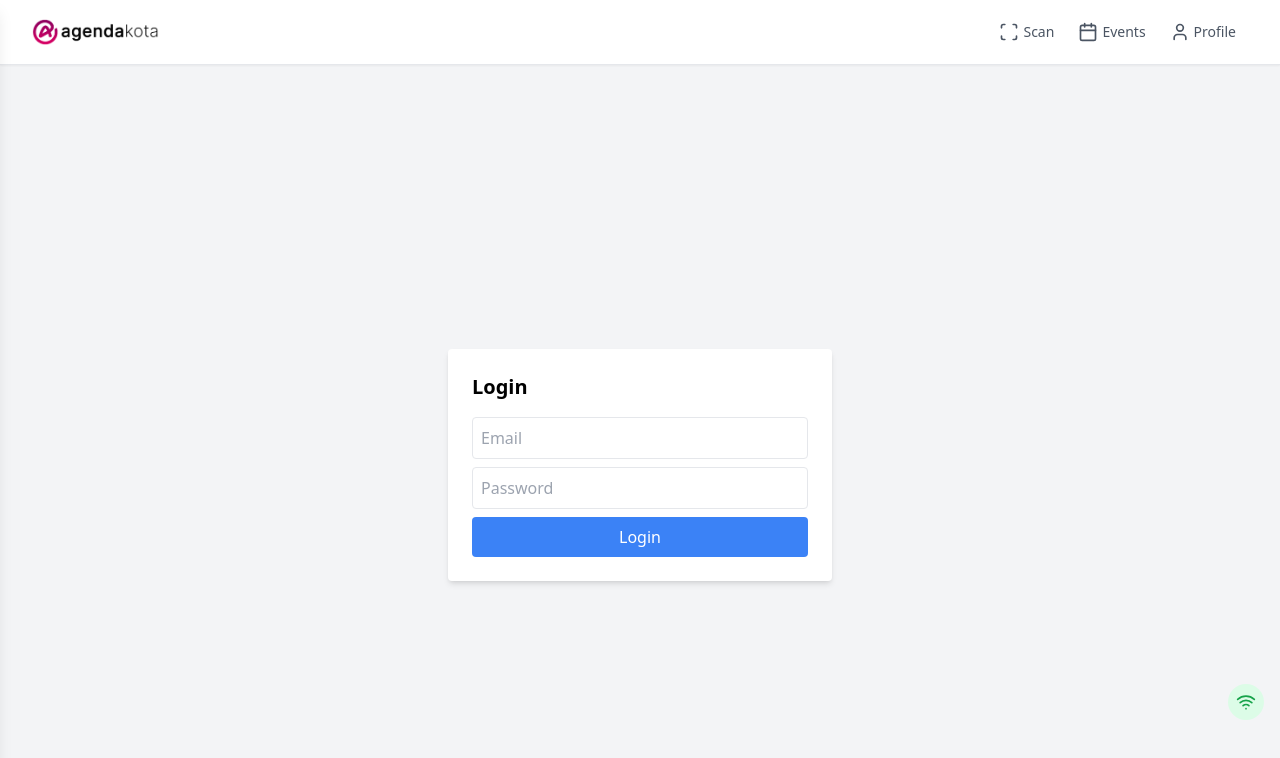
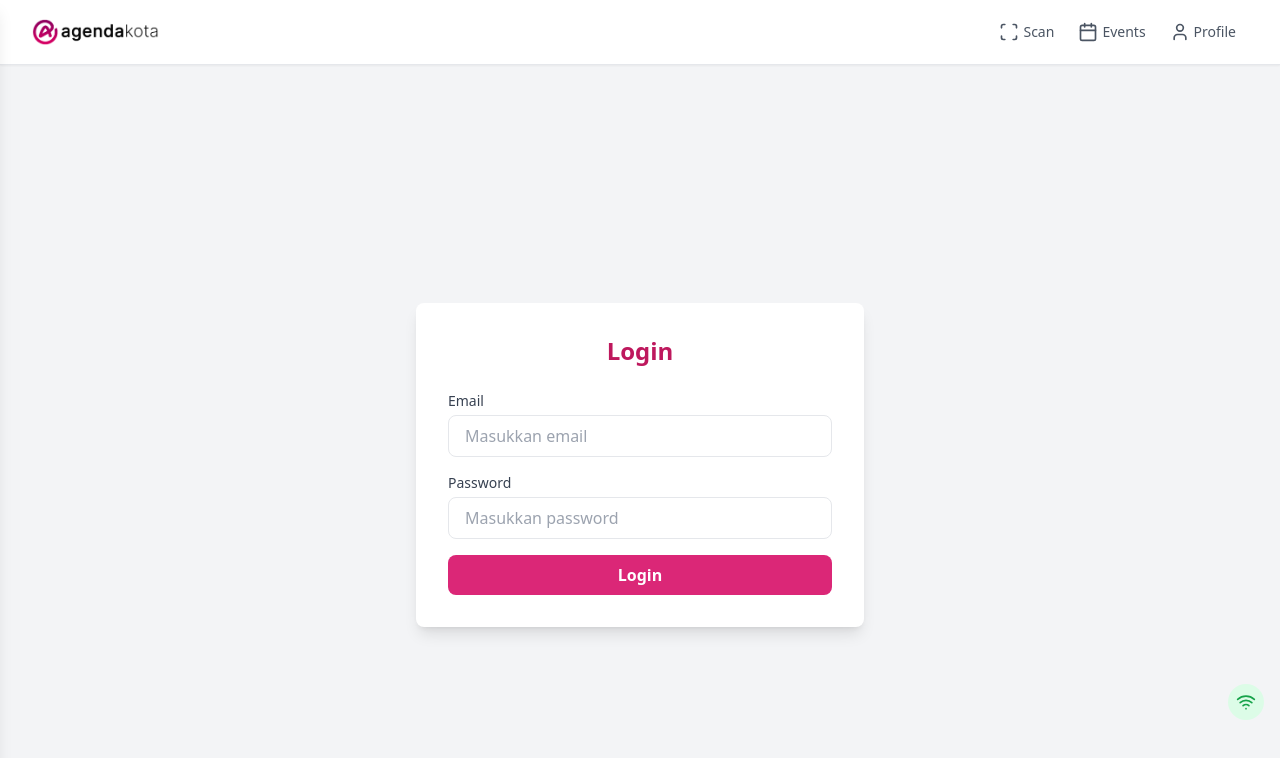
Before and after one commit to daamleon/FE-qr-checkin-pwa, a React (Vite) app: page /login in a window 1280 px wide. Shown: the top 758 px of the page. Built offline with nearby package versions, Linux system fonts and the light colour scheme; no server answers.

Commit message:
update db

```diff
--- a/src/pages/EventPage.tsx
+++ b/src/pages/EventPage.tsx
@@ -3,6 +3,7 @@ import { useEffect, useState, useContext } from "react";
 import { AuthContext } from "../context/AuthContext";
 import EventCard from "../components/event/EventCard";
 import { ChevronDown } from "lucide-react";
+import { BiCalendarEvent } from "react-icons/bi";
 import API_BASE_URL from "../services/api";
 
 interface Event {
@@ -27,7 +28,11 @@ const EventPage = () => {
   const authContext = useContext(AuthContext);
 
   if (!authContext || !authContext.user) {
-    return <p>Anda harus login untuk melihat halaman ini.</p>;
+    return (
+      <p className="text-center text-red-500">
+        Anda harus login untuk melihat halaman ini.
+      </p>
+    );
   }
 
   const { user } = authContext;
@@ -41,7 +46,7 @@ const EventPage = () => {
         const response = await fetch(`${API_BASE_URL}/organizers`);
         const data: Organizer[] = await response.json();
 
-        // Ambil hanya organizer yang dimiliki oleh user
+        // Ambil hanya organizer yang dimiliki user
         const userOrganizers = data.filter((org) =>
           user.organizerIds.includes(org.id)
         );
@@ -53,6 +58,7 @@ const EventPage = () => {
 
     const fetchEvents = async () => {
       try {
+        if (!user.organizerIds.length) return;
         const response = await fetch(
           `${API_BASE_URL}/organizers/${organizerKey}`
         );
@@ -85,8 +91,32 @@ const EventPage = () => {
       </div>
     );
 
+  if (!user.organizerIds.length) {
+    return (
+      <div className="flex justify-center items-center min-h-screen text-center p-6">
+        <p className="text-lg font-semibold text-gray-600">
+          Anda belum memiliki organizer. Buat organizer di{" "}
+          <a
+            href="https://agendakota.id"
+            target="_blank"
+            rel="noopener noreferrer"
+            className="text-pink-600 font-semibold hover:underline"
+          >
+            agendakota.id
+          </a>
+        </p>
+      </div>
+    );
+  }
+
   return (
-    <div className="mb-12 max-w-3xl mx-auto p-6 min-h-screen overflow-auto">
+    <div className="mb-12 max-w-3xl mx-auto px-4 pb-6 min-h-screen overflow-auto">
+      {/* Header dengan Ikon */}
+      <div className="flex items-center gap-2 text-gray-700 mt-4 mb-2">
+        <BiCalendarEvent className="text-pink-700" size={24} />
+        <h1 className="font-bold text-xl text-black">Events</h1>
+      </div>
+
       {/* Dropdown Pilihan Organizer */}
       <div className="relative mb-4">
         <label
@@ -98,7 +128,7 @@ const EventPage = () => {
         <div className="relative">
           <select
             id="organizer-select"
-            className="appearance-none w-full bg-white border border-gray-300 text-gray-700 py-3 px-4 pr-10 rounded-lg focus:outline-none focus:ring-2 focus:ring-blue-400"
+            className="appearance-none w-full bg-white border border-gray-300 text-gray-700 py-3 px-4 pr-10 rounded-lg focus:outline-none focus:ring-2 focus:ring-pink-500"
             value={organizerKey}
             onChange={handleOrganizerChange}
           >
@@ -111,10 +141,6 @@ const EventPage = () => {
           <ChevronDown className="absolute right-4 top-1/2 transform -translate-y-1/2 text-gray-500" />
         </div>
       </div>
-
-      <h2 className="text-xl font-semibold mb-4">
-        Event oleh {organizers.find((org) => org.id === organizerKey)?.name}
-      </h2>
 
       {events.length > 0 ? (
         events.map((event) => (
@@ -134,7 +160,9 @@ const EventPage = () => {
           </div>
         ))
       ) : (
-        <p className="text-gray-500">Tidak ada event untuk organizer ini.</p>
+        <p className="text-gray-600 text-center">
+          Tidak ada event untuk organizer ini.
+        </p>
       )}
     </div>
   );
--- a/src/pages/LoginPage.tsx
+++ b/src/pages/LoginPage.tsx
@@ -5,57 +5,79 @@ import { useNavigate } from "react-router-dom";
 const LoginPage = () => {
   const [email, setEmail] = useState("");
   const [password, setPassword] = useState("");
-  const [errorMessage, setErrorMessage] = useState<string | null>(null); // ✅ Tambahkan state untuk error
+  const [errorMessage, setErrorMessage] = useState<string | null>(null);
   const authContext = useContext(AuthContext);
   const navigate = useNavigate();
 
   if (!authContext) {
-    return <p>Error: AuthContext is not available</p>;
+    return (
+      <p className="text-center text-red-500">
+        Error: AuthContext is not available
+      </p>
+    );
   }
 
   const { login } = authContext;
 
   const handleLogin = async (e: React.FormEvent) => {
     e.preventDefault();
-    setErrorMessage(null); // Reset error setiap kali mencoba login
+    setErrorMessage(null);
 
     try {
       await login(email, password);
       navigate("/profile");
     } catch (error) {
-      // ✅ Perbaiki error handling
       if (error instanceof Error) {
-        setErrorMessage(error.message); // Ambil pesan error jika ada
+        setErrorMessage(error.message);
       } else {
-        setErrorMessage("Login failed. Please try again.");
+        setErrorMessage("Login gagal. Silakan coba lagi.");
       }
     }
   };
 
   return (
-    <div className="flex items-center justify-center h-screen">
-      <div className="bg-white p-6 rounded shadow-md w-96">
-        <h2 className="text-xl font-bold mb-4">Login</h2>
-        {errorMessage && <p className="text-red-500">{errorMessage}</p>}{" "}
-        {/* ✅ Tampilkan error */}
-        <form onSubmit={handleLogin}>
+    <div className="flex items-center justify-center h-screen bg-gray-100">
+      <div className="bg-white p-8 rounded-lg shadow-lg w-full max-w-md">
+        <h2 className="text-2xl font-bold text-pink-700 text-center mb-6">
+          Login
+        </h2>
+
+        {errorMessage && (
+          <p className="text-red-500 text-sm text-center bg-red-100 py-2 px-4 rounded mb-4">
+            {errorMessage}
+          </p>
+        )}
+
+        <form onSubmit={handleLogin} className="space-y-4">
+          <div>
+            <label className="block text-gray-700 text-sm font-medium mb-1">
+              Email
+            </label>
             <input
               type="email"
-            placeholder="Email"
+              placeholder="Masukkan email"
               value={email}
               onChange={(e) => setEmail(e.target.value)}
-            className="w-full p-2 border rounded mb-2"
+              className="w-full px-4 py-2 border rounded-lg focus:outline-none focus:ring-2 focus:ring-pink-500"
             />
+          </div>
+
+          <div>
+            <label className="block text-gray-700 text-sm font-medium mb-1">
+              Password
+            </label>
             <input
               type="password"
-            placeholder="Password"
+              placeholder="Masukkan password"
               value={password}
               onChange={(e) => setPassword(e.target.value)}
-            className="w-full p-2 border rounded mb-2"
+              className="w-full px-4 py-2 border rounded-lg focus:outline-none focus:ring-2 focus:ring-pink-500"
             />
+          </div>
+
           <button
             type="submit"
-            className="w-full bg-blue-500 text-white p-2 rounded"
+            className="w-full bg-pink-600 hover:bg-pink-700 text-white font-semibold py-2 rounded-lg transition duration-200"
           >
             Login
           </button>
--- a/src/pages/ProfilPage.tsx
+++ b/src/pages/ProfilPage.tsx
@@ -7,6 +7,7 @@ import API_BASE_URL from "../services/api";
 interface Organizer {
   id: number;
   name: string;
+  category: string; // ✅ Tambahkan kategori organizer
 }
 
 const ProfilePage = () => {
@@ -14,7 +15,11 @@ const ProfilePage = () => {
   const authContext = useContext(AuthContext);
 
   if (!authContext || !authContext.user) {
-    return <p>Anda harus login untuk melihat halaman ini.</p>;
+    return (
+      <p className="text-center text-red-500">
+        Anda harus login untuk melihat halaman ini.
+      </p>
+    );
   }
 
   const { user, logout } = authContext;
@@ -43,12 +48,6 @@ const ProfilePage = () => {
     navigate(`/organizer/${organizerId}/events`);
   };
 
-  // const handleLogout = () => {
-  //   localStorage.removeItem("token");
-  //   localStorage.removeItem("user");
-  //   navigate("/login", { replace: true });
-  // };
-
   return (
     <div className="w-full place-items-center">
       <div className="mx-auto p-6 pb-12 bg-white shadow-md h-screen max-w-2xl">
@@ -66,14 +65,12 @@ const ProfilePage = () => {
           />
           <h3 className="mt-3 text-xl font-semibold">{user.name}</h3>
           <p className="text-gray-500">{user.email}</p>
-          <span className="mt-1 px-3 py-1 bg-green-100 text-green-600 text-sm rounded-full">
-            Aktif
-          </span>
         </div>
 
         {/* Daftar Organizer */}
         <div className="mt-6 flex-grow overflow-auto max-h-[30vh] pr-2">
           <h3 className="text-lg font-semibold mb-2">Organizer Anda</h3>
+          {organizers.length > 0 ? (
             <div className="space-y-3">
               {organizers.map((org) => (
                 <div
@@ -83,16 +80,33 @@ const ProfilePage = () => {
                 >
                   <div>
                     <h4 className="text-md font-medium">{org.name}</h4>
+                    <p className="text-sm text-gray-500">{org.category}</p>{" "}
+                    {/* ✅ Tambahkan kategori */}
                   </div>
                   <Users size={24} className="text-pink-700" />
                 </div>
               ))}
             </div>
+          ) : (
+            <div className="text-center mt-4">
+              <p className="text-gray-600">
+                Anda belum memiliki organizer. Buat organizer di{" "}
+                <a
+                  href="https://agendakota.id"
+                  target="_blank"
+                  rel="noopener noreferrer"
+                  className="text-pink-600 font-semibold hover:underline"
+                >
+                  agendakota.id
+                </a>
+              </p>
+            </div>
+          )}
         </div>
 
         <button
           onClick={logout}
-          className="mt-6 bg-red-500 text-white py-2 px-4 rounded w-full"
+          className="mt-6 bg-pink-700 text-white py-2 px-4 rounded w-full"
         >
           Logout
         </button>
```
Lines whose indentation alone changed are shown as unchanged.
